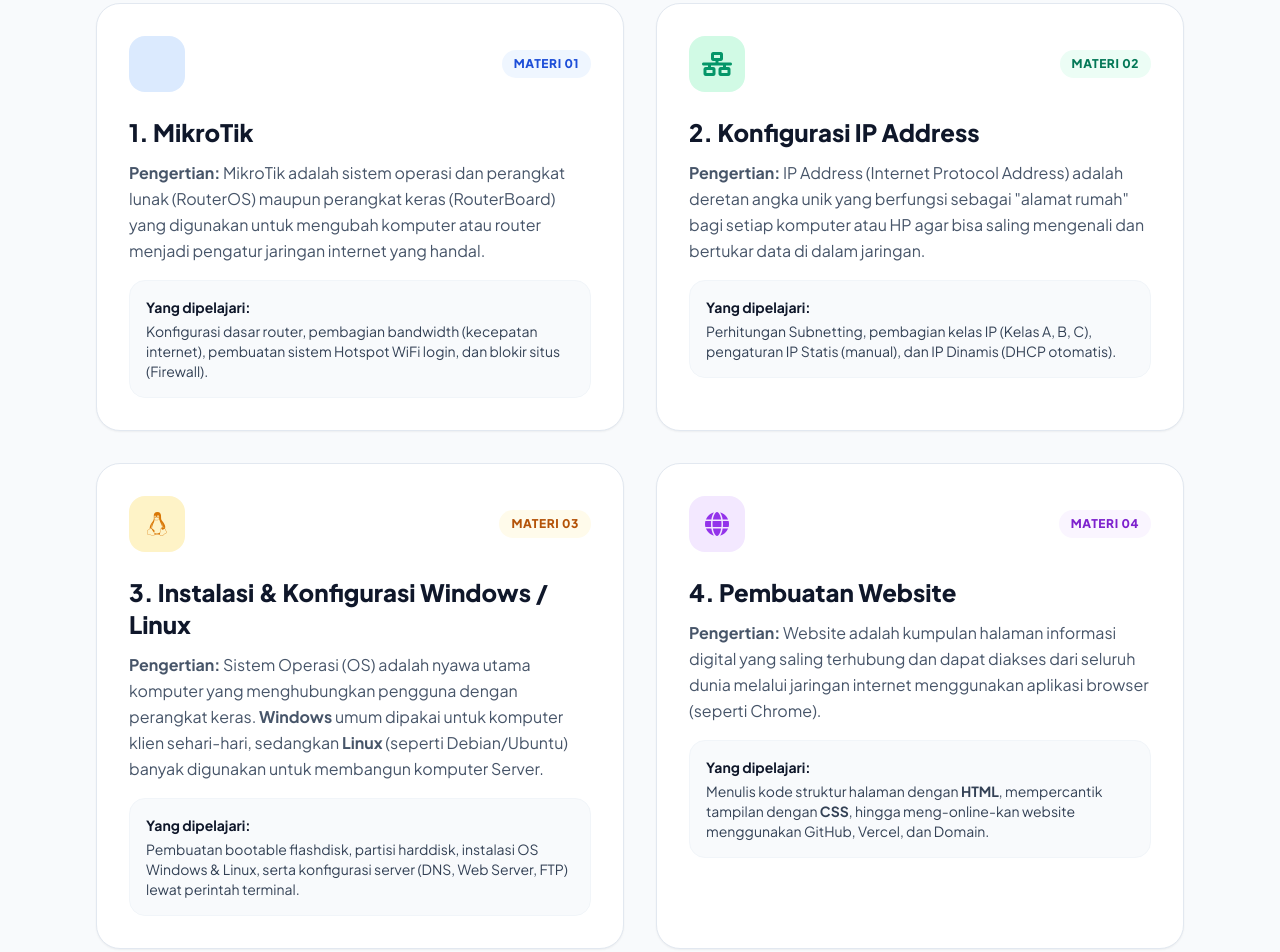
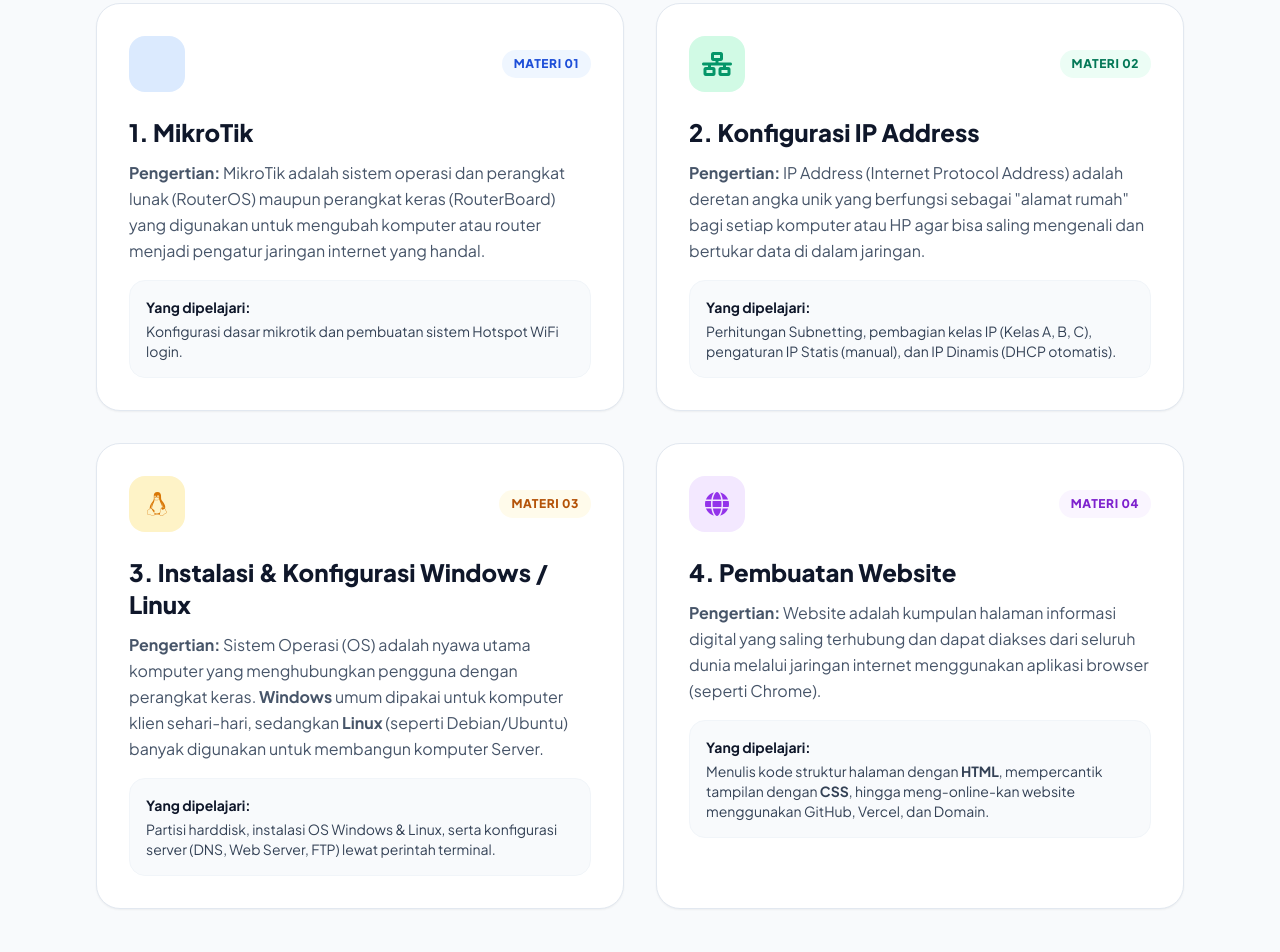
Before and after one commit to repileniaira09/repiraisha, a plain HTML site: page index.html in a window 1280 px wide. Shown: the part 913-1865 px from the top of the page. Drawn offline with nearby package versions, Linux system fonts and the light colour scheme.

Commit message:
Update learning topics in index.html
Removed specific mentions of bandwidth management and added a focus on MikroTik configuration.

```diff
--- a/index.html
+++ b/index.html
@@ -99,7 +99,7 @@
                 </p>
                 <div class="bg-slate-50 p-4 rounded-2xl border border-slate-100 text-sm text-slate-700">
                     <span class="font-bold text-slate-900 block mb-1">Yang dipelajari:</span>
-                    Konfigurasi dasar router, pembagian bandwidth (kecepatan internet), pembuatan sistem Hotspot WiFi login, dan blokir situs (Firewall).
+                    Konfigurasi dasar mikrotik dan pembuatan sistem Hotspot WiFi login.
                 </div>
             </div>
 
@@ -135,7 +135,7 @@
                 </p>
                 <div class="bg-slate-50 p-4 rounded-2xl border border-slate-100 text-sm text-slate-700">
                     <span class="font-bold text-slate-900 block mb-1">Yang dipelajari:</span>
-                    Pembuatan bootable flashdisk, partisi harddisk, instalasi OS Windows & Linux, serta konfigurasi server (DNS, Web Server, FTP) lewat perintah terminal.
+                    Partisi harddisk, instalasi OS Windows & Linux, serta konfigurasi server (DNS, Web Server, FTP) lewat perintah terminal.
                 </div>
             </div>
 
@@ -178,7 +178,7 @@
                     </div>
                     <h3 class="text-xl font-bold mb-3">Komputer Praktik</h3>
                     <p class="text-slate-400 text-sm leading-relaxed">
-                        Tersedia unit komputer lengkap siap pakai untuk praktik merakit PC, simulasi jaringan, instalasi sistem operasi, dan pembuatan website.
+                        Tersedia unit komputer lengkap siap pakai untuk praktik merakit PC, instalasi sistem operasi, dan pembuatan website.
                     </p>
                 </div>
 
```
